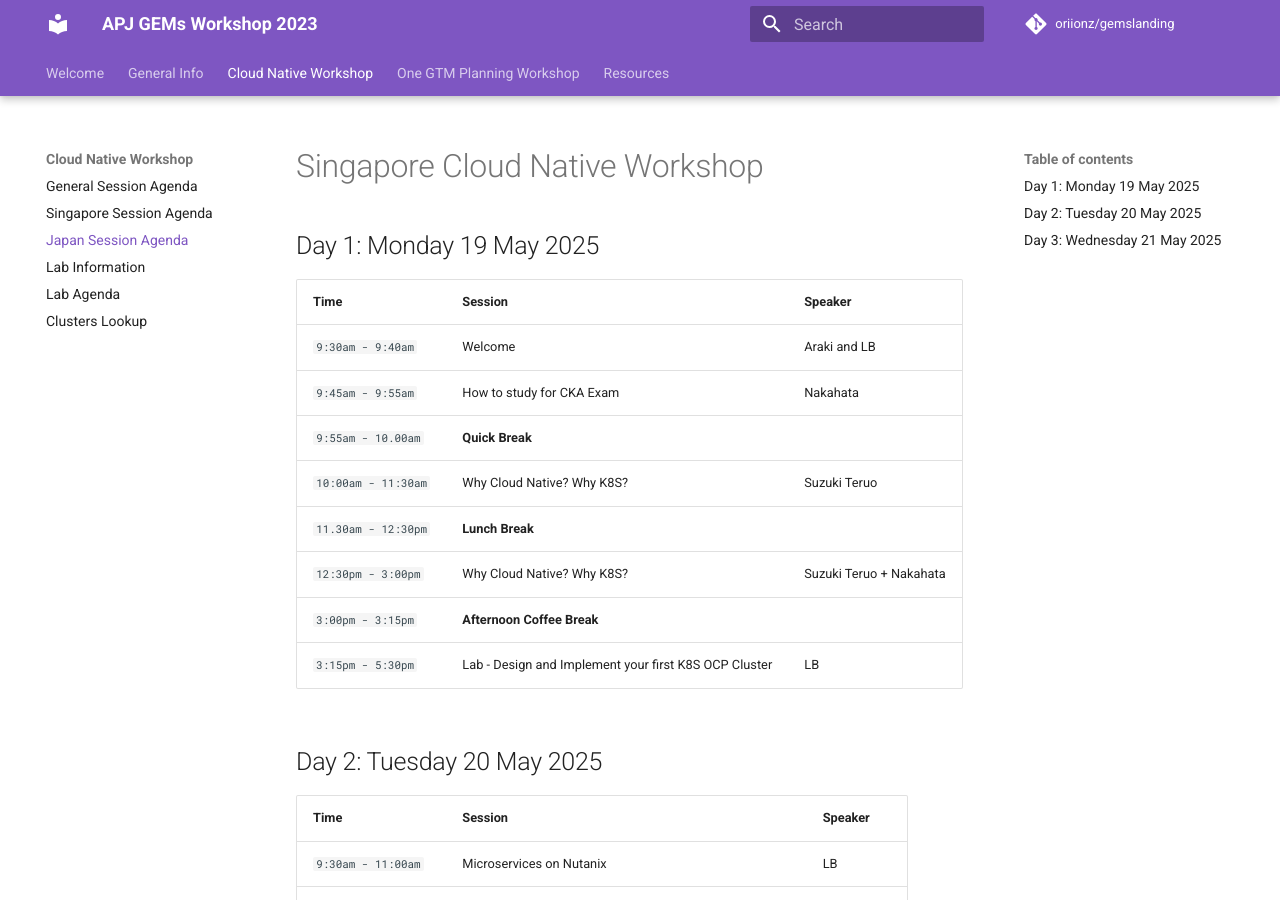
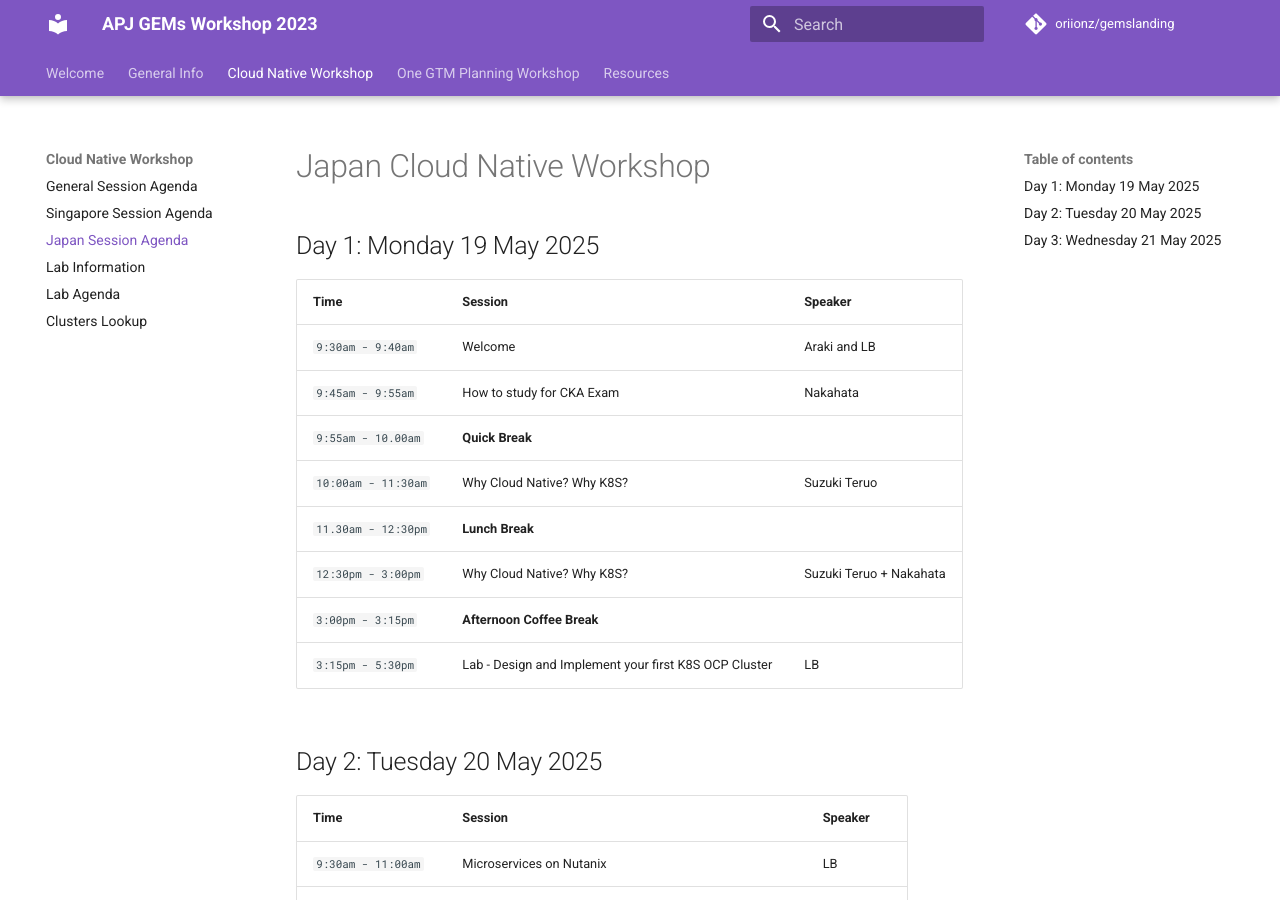
Before and after one commit to oriionz/gemslanding, an MkDocs documentation site: the page built from docs/daily_agenda/general_agenda_japan.md, in a window 1280 px wide and 900 px high. Built offline with MkDocs 1.6.1 and Material for MkDocs 9.7.7, drawn with Linux system fonts in a browser that asks for light colours; comment, search, counter and statistics services are not loaded.

Commit message:
add: japan agenda

```diff
--- a/docs/daily_agenda/general_agenda_japan.md
+++ b/docs/daily_agenda/general_agenda_japan.md
@@ -1,4 +1,4 @@
-# Singapore Cloud Native Workshop
+# Japan Cloud Native Workshop
 
 ## Day 1: Monday 19 May 2025
 
```
